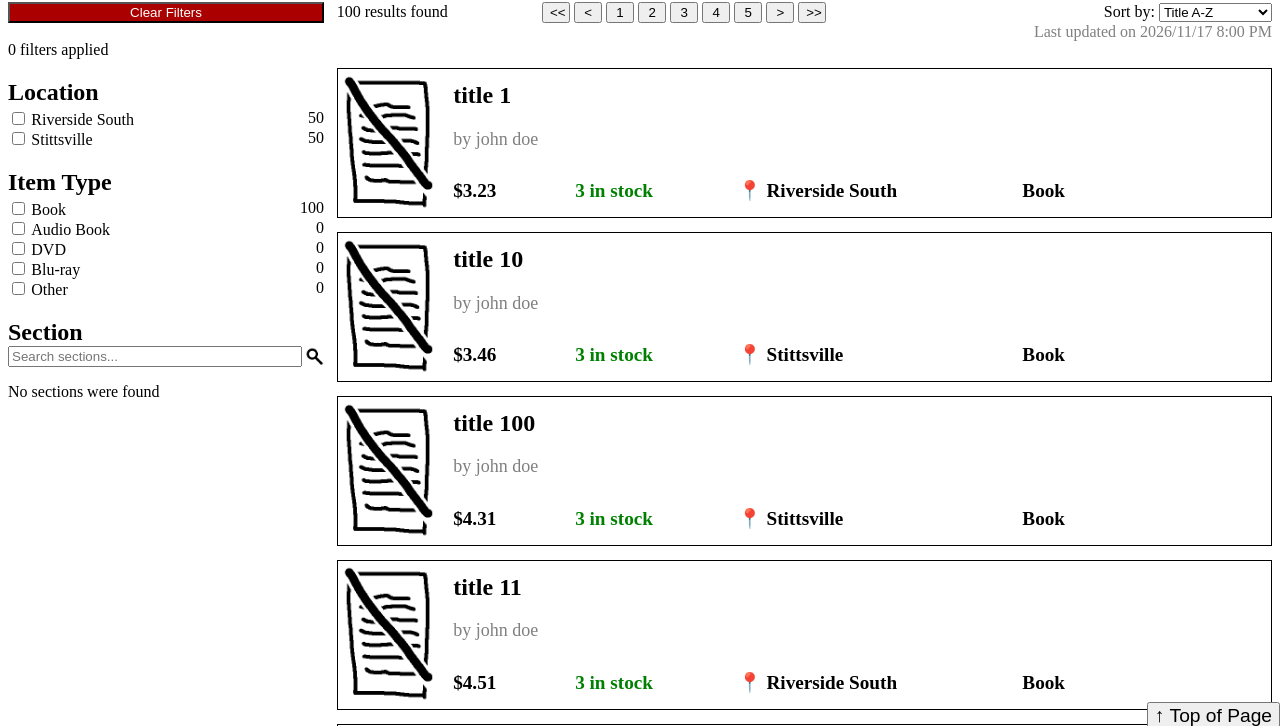
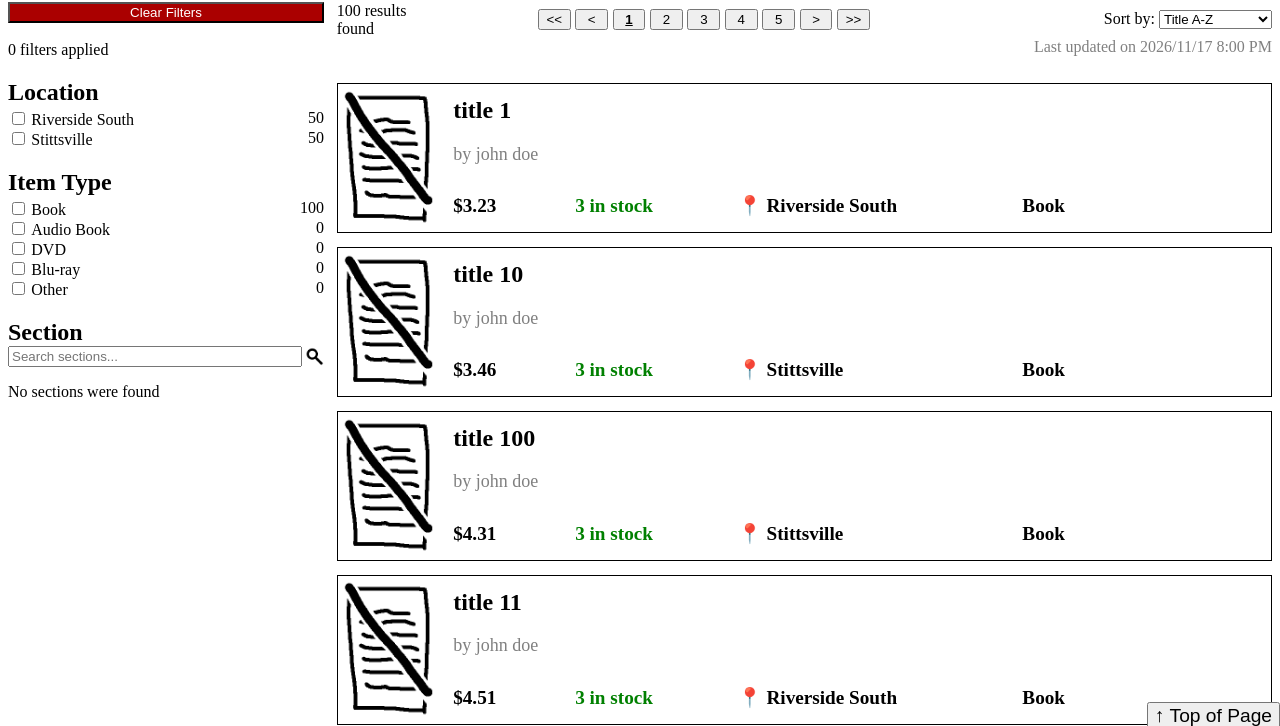
Before and after one commit to bubububbs/Team04_A4_Source, a plain HTML site: page search.html in a window 1280 px wide. Shown: the part 66-792 px from the top of the page. Drawn offline with Linux system fonts and the light colour scheme.

Commit message:
implemented page buttons

```diff
--- a/search.js
+++ b/search.js
@@ -1,3 +1,6 @@
+const itemsPerPage = 17;
+const numberButtons = 5;
+
 const items =
 // [{"title": "1984", "author": ["George Orwell"], "section": ["Fiction"], "type": "Book", "cost": 6.26, "stock": 1, "location": "Stittsville"}, {"title": "Percy Jackson and the Olympians - The Lightning Thief", "author": ["Rick Riordan"], "section": ["Fiction"], "type": "Book", "cost": 9.26, "stock": 2, "location": "Riverside South"}, {"title": "Percy Jackson and the Olympians - The Lightning Thief", "author": ["Rick Riordan"], "section": ["Fiction"], "type": "Book", "cost": 4.08, "stock": 2, "location": "Stittsville"}, {"title": "The Martian", "author": ["Andy Weir"], "section": ["Fiction", "Science Fiction"], "type": "Book", "cost": 4.01, "stock": 2, "location": "Riverside South"}, {"title": "The Martian", "author": ["Andy Weir"], "section": ["Fiction", "Science Fiction"], "type": "Book", "cost": 9.96, "stock": 3, "location": "Stittsville"}, {"title": "The Three-Body Problem", "author": ["Liu Cixin"], "section": ["Fiction", "Science Fiction"], "type": "Book", "cost": 8.57, "stock": 1, "location": "Riverside South"}, {"title": "Star Wars - A New Hope", "author": [""], "section": ["Fiction", "Science Fiction"], "type": "DVD", "cost": 4.16, "stock": 3, "location": "Stittsville"}];
 
@@ -14,7 +17,7 @@ function addClickEvents() {
 						li.children[0].children[0].checked = !li.children[0].children[0].checked;
 					}
 					let id = li.children[0].children[0].checked ? child.id : "";
-					update(0, id);
+					update(1, id);
 				});
 			}
 		}
@@ -113,7 +116,17 @@ function createItem(item) {
 	return li;
 }
 
-function update(page = 0, checkboxSectionId = "") {
+function createPageButton(value, page, isCurrent = false){
+	let button = document.createElement("input");
+	button.className = "pageButton";
+	button.type = "button";
+	button.value = value;
+	if (isCurrent) {button.classList.add("emphasize"); }
+	button.addEventListener("click", () => {update(page); });
+	return button;
+}
+
+function update(pageNum = 1, checkboxSectionId = "") {
 	let params = new URLSearchParams(document.location.search);
 	if (params.get("search") !== null) {document.getElementById("search").value = params.get("search");}
 
@@ -174,11 +187,6 @@ function update(page = 0, checkboxSectionId = "") {
 	filtered = filtered.sort((a, b) => {
 		let comp1, comp2, sign;
 		switch (document.getElementById("sortDropdown").value) {
-			case "titleAZ":
-				comp1 = a.title;
-				comp2 = b.title;
-				sign = 1;
-				break;
 			case "titleZA":
 				comp1 = a.title;
 				comp2 = b.title;
@@ -204,6 +212,11 @@ function update(page = 0, checkboxSectionId = "") {
 				comp2 = b.cost;
 				sign = -1;
 				break;
+			case "titleAZ":
+			default:
+				comp1 = a.title;
+				comp2 = b.title;
+				sign = 1;
 		}
 		if (typeof comp1 === "string") {
 			return strip(comp1).localeCompare(strip(comp2))*sign;
@@ -223,11 +236,14 @@ function update(page = 0, checkboxSectionId = "") {
 
 	let resultsList = document.getElementById("resultsList");
 	resultsList.innerHTML = "";
-	for (item of filtered) {
+	for ([index, item] of filtered.entries()) {
 		counts[item.location]++;
 		counts[item.type]++;
 		for (section of item.section) {counts[section]++;}
-		resultsList.appendChild(createItem(item));
+
+		if ((pageNum-1)*itemsPerPage <= index && index < pageNum*itemsPerPage) {
+			resultsList.appendChild(createItem(item));
+		}
 	}
 
 	document.getElementById("noResultsFound").hidden = filtered.length != 0;
@@ -251,7 +267,25 @@ function update(page = 0, checkboxSectionId = "") {
 	}
 	searchFilters(false);
 
-	// update and connect the page navigation buttons
+	let pageList = document.getElementById("pageList");
+	let pageCount = Math.ceil(filtered.length/itemsPerPage)
+	pageList.innerHTML = "";
+	if (filtered.length == 0) {return; }
+	pageList.appendChild(createPageButton("<<", 1));
+	pageList.appendChild(createPageButton("<", Math.max(pageNum - 1, 1)));
+	if (pageCount <= numberButtons) {
+		for (let i = 1; i <= pageCount; i++) {
+			pageList.appendChild(createPageButton(i, i, i == pageNum));
+		}
+	} else {
+		let startIndex = Math.max(1, pageNum - Math.floor(numberButtons/2));
+		if (startIndex + numberButtons > pageCount) {startIndex = pageCount - numberButtons + 1; }
+		for (let i = 0; i < numberButtons; i++) {
+			pageList.appendChild(createPageButton(startIndex+i, startIndex+i, (startIndex+i) == pageNum));
+		}
+	}
+	pageList.appendChild(createPageButton(">", Math.min(pageNum + 1, pageCount)));
+	pageList.appendChild(createPageButton(">>", pageCount));
 }
 
 function init() {
@@ -275,7 +309,7 @@ function init() {
 	document.getElementById("topButton").addEventListener("click", () => {
 		window.scrollTo(0, 0);
 	});
-	document.getElementById("sortDropdown").addEventListener("change", update);
+	document.getElementById("sortDropdown").addEventListener("change", () => {update(); });
 
 	document.getElementById("filterSearch").addEventListener("change", searchFilters);
 	document.getElementById("filterSearch").addEventListener("keydown", (e) => {
--- a/stylesheet.css
+++ b/stylesheet.css
@@ -86,13 +86,23 @@ input[type="checkbox"] {
     margin-left:1%;
 }
 
+#numberFound {
+    width: 10%;
+}
+
 #pageList {
     margin: auto;
     width: 50%;
 }
 
 .pageButton {
-    width: 6%;
+    width: 7%;
+    margin-left: 1%;
+}
+
+.emphasize {
+    font-weight: bold;
+    text-decoration: underline;
 }
 
 #updatedLabel {
```
